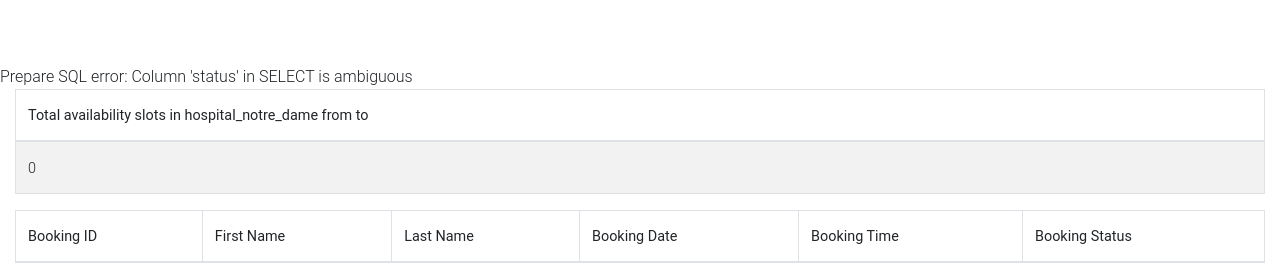
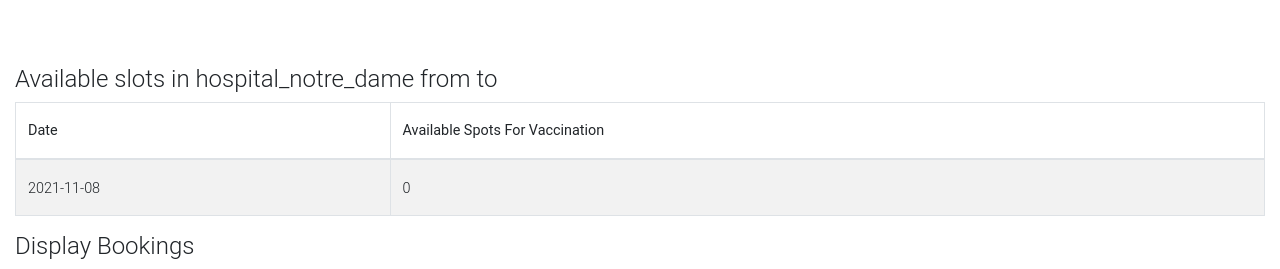
Before and after one commit to yan-ren/c19pvs, a PHP site: page /php/booking/read_facility.php?facility_name=hospital_notre_dame in a window 1280 px wide. Shown: the top 269 px of the page. Run offline with PHP 8.4, Linux system fonts and the light colour scheme; data comes from the database, SQL or seed files in the repository; data that the repository does not hold is empty; some libraries are stand-ins or nearby versions.

Commit message:
improve available spots display

```diff
--- a/html/navbar.html
+++ b/html/navbar.html
@@ -7,7 +7,7 @@
         <a class="nav-link" href="index.php">Home</a>
     </li>
     <li class="nav-item">
-        <a class="nav-link" href="appointment.php">Appointment</a>
+        <a class="nav-link" href="booking.php">Booking</a>
     </li>
     <li class="nav-item">
         <a class="nav-link" href="vaccine.php">Vaccine</a>
--- a/index.php
+++ b/index.php
@@ -25,7 +25,7 @@
           <a class="nav-link" href="index.php">Home</a>
         </li>
         <li class="nav-item">
-          <a class="nav-link" href="appointment.php">Appointment</a>
+          <a class="nav-link" href="booking.php">Booking</a>
         </li>
         <li class="nav-item">
           <a class="nav-link" href="vaccine.php">Vaccine</a>
--- a/php/booking/read_facility.php
+++ b/php/booking/read_facility.php
@@ -8,9 +8,10 @@ $facility_name = trim($_GET['facility_name']);
 $start_date = trim($_GET['start_date']);
 $end_date = trim($_GET['end_date']);
 $result_rows = array();
+$date_spots = array();
 
 // Attempt select query execution
-$sql = "SELECT booking_id, first_name, last_name, date, time, status
+$sql = "SELECT booking_id, first_name, last_name, date, time, booking.status
 FROM booking
 INNER JOIN person ON booking.person_id = person.person_id
 WHERE facility_name=? AND (date BETWEEN ? AND ?) ORDER BY date ASC";
@@ -26,7 +27,7 @@ if ($stmt) {
             }
             mysqli_free_result($result);
         } else {
-            echo '<div class="alert alert-danger"><em>No Booking records were found.</em></div>';
+            // echo '<div class="alert alert-danger"><em>No Booking records were found.</em></div>';
         }
     } else {
         echo "SQL query error: " . mysqli_stmt_errno($stmt);
@@ -40,7 +41,7 @@ if ($stmt) {
 $begin = new  DateTime($start_date);
 $end = new DateTime($end_date);
 $i = $begin;
-$total_slots = 0;
+
 for ($i = $begin; $i <= $end; $i->modify('+1 day')) {
     // echo $i->format("Y-m-d");
     // get number of nurses on given day
@@ -88,7 +89,7 @@ for ($i = $begin; $i <= $end; $i->modify('+1 day')) {
         echo "Prepare SQL error: " . $link->error;
     }
 
-    $total_slots = $total_slots + $slots;
+    $date_spots[$i->format("Y-m-d")] = $slots;
 }
 
 // Close statement
@@ -109,16 +110,26 @@ mysqli_close($link);
             <div class="row">
                 <div class="col-md-12">
                     <table class="table table-bordered table-striped">
+                        <?php echo "<h4>Available slots in " . $facility_name . " from " . $start_date . " to " . $end_date . "</h4>"; ?>
                         <thead>
                             <tr>
-                                <?php echo "<tr><th>Total availability slots in " . $facility_name . " from " . $start_date . " to " . $end_date . "</tr></th>"; ?>
+                                <th>Date</th>
+                                <th>Available Spots For Vaccination</th>
                             </tr>
                         </thead>
                         <tbody>
-                            <?php echo "<tr><td>" . $total_slots . "</td></tr>"; ?>
+                            <?php
+                            foreach ($date_spots as $key => $val) {
+                                echo "<tr>";
+                                echo "<td>" . $key . "</td>";
+                                echo "<td>" . $val . "</td>";
+                                echo "</tr>";
+                            }
+                            ?>
                         </tbody>
                     </table>
                     <table class="table table-bordered table-striped">
+                        <h4>Display Bookings</h4>
                         <thead>
                             <tr>
                                 <th>Booking ID</th>
--- a/php/vaccine/with_appointment.php
+++ b/php/vaccine/with_appointment.php
@@ -70,10 +70,10 @@ else {
         $date = $row["date"];
         $time = $row["time"];
       } elseif (mysqli_num_rows($result) == 0) {
-        echo "<script>alert(\"No Appointment Found for given name: " . $input_first_name . ', ' . $input_last_name . "\");location.href='../../vaccine.php'</script>";
+        echo "<script>alert(\"No Booking Found for given name: " . $input_first_name . ', ' . $input_last_name . "\");location.href='../../vaccine.php'</script>";
         exit();
       } elseif (mysqli_num_rows($result) > 1) {
-        echo "<script>alert(\"Multiple Appointment Found for given name: " . $input_first_name . ', ' . $input_last_name . "\");location.href='../../vaccine.php'</script>";
+        echo "<script>alert(\"Multiple Booking Found for given name: " . $input_first_name . ', ' . $input_last_name . "\");location.href='../../vaccine.php'</script>";
         exit();
       }
     } else {
@@ -186,7 +186,7 @@ mysqli_close($link);
                   <input class="form-control" placeholder="" name="dose">
                 </div>
                 <div class="form-group">
-                  <label>Appointment Location</label>
+                  <label>Booking Location</label>
                   <input class="form-control" placeholder="<?php echo $facility; ?>" name="facility_name" value="<?php echo htmlspecialchars($facility); ?>" readonly>
                 </div>
                 <div class="form-group">
--- a/php/vaccine/without_appointment.php
+++ b/php/vaccine/without_appointment.php
@@ -153,7 +153,7 @@ mysqli_close($link);
                                     <input class="form-control" placeholder="" name="dose">
                                 </div>
                                 <div class="form-group">
-                                    <label>Appointment Location</label>
+                                    <label>Booking Location</label>
                                     <input class="form-control" placeholder="<?php echo $facility_name; ?>" name="facility_name" value="<?php echo htmlspecialchars($facility_name); ?>" readonly>
                                 </div>
                                 <div class="form-group">
--- a/report.php
+++ b/report.php
@@ -15,7 +15,7 @@
           <a class="nav-link" href="index.php">Home <span class="sr-only">(current)</span></a>
         </li>
         <li class="nav-item">
-          <a class="nav-link" href="appointment.php">Appointment</a>
+          <a class="nav-link" href="booking.php">Booking</a>
         </li>
         <li class="nav-item">
           <a class="nav-link" href="vaccine.php">Vaccine</a>
--- a/search.php
+++ b/search.php
@@ -15,7 +15,7 @@
           <a class="nav-link" href="index.php">Home <span class="sr-only">(current)</span></a>
         </li>
         <li class="nav-item">
-          <a class="nav-link" href="appointment.php">Appointment</a>
+          <a class="nav-link" href="booking.php">Booking</a>
         </li>
         <li class="nav-item">
           <a class="nav-link" href="vaccine.php">Vaccine</a>
```
Also changed, not shown: booking.php (renamed from appointment.php, +14 -30 lines), vaccine.php (+4 -4 lines), README.md.
